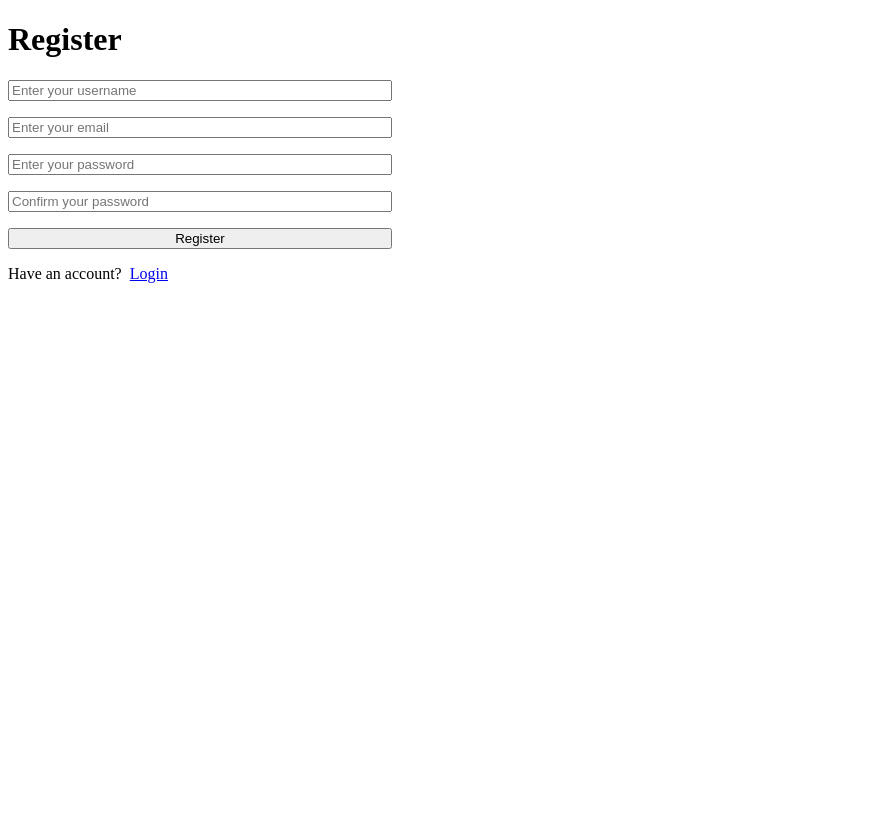
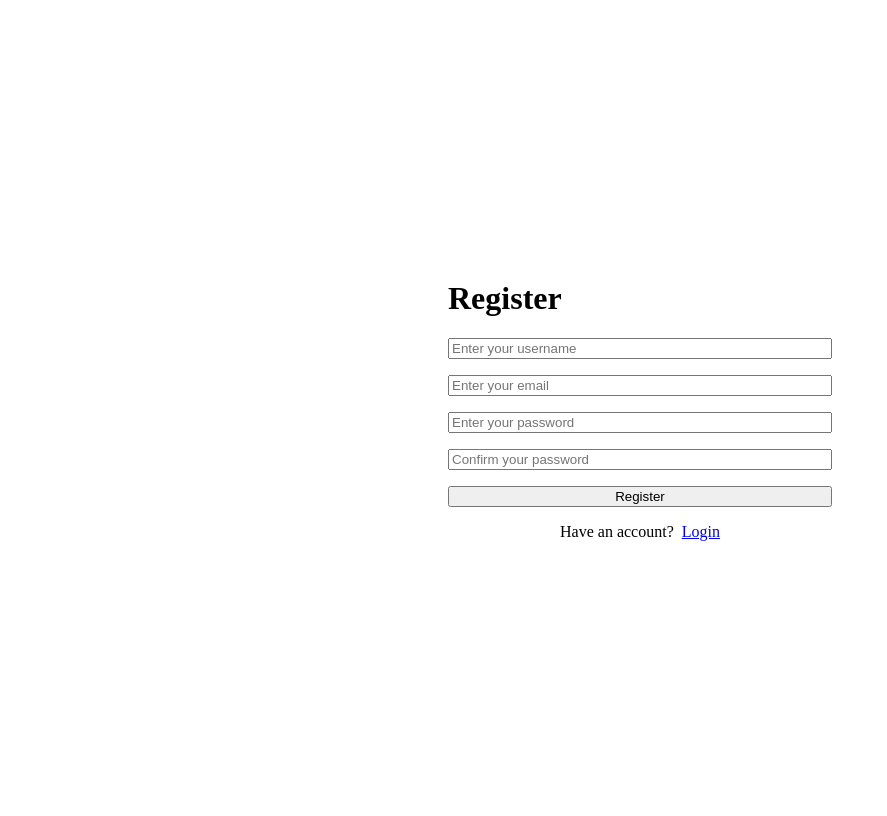
Before and after one commit to lucaliebenberg/post-it, a Django app: page /register in a window 1280 px wide. Shown: the whole page, without its empty margins (0-887 px from the left). Before the commit the page ends 283 px from the top, so only its background shows below. Run offline with Django 5.2, Linux system fonts and the light colour scheme.

Commit message:
chore: updated UI layout for register and login

```diff
--- a/templates/login.html
+++ b/templates/login.html
@@ -6,6 +6,8 @@
     <title>Log In</title>
 </head>
 
+<div style='display:flex; flex-direction: column; justify-content: center; margin: 0 auto; min-height: 100vh;'>
+    <div style='width: 100%; height: 100%; display: flex; justify-content: center; margin: 0 auto;'>
         <form method='post' action="{% url 'login' %}">
             {% csrf_token %}
             <p>{{ form.errors }}</p>
@@ -17,8 +19,10 @@
 
             <button type='submit' style='width: 30vw;'>Login</button>
         </form>
-    <div style='display: flex; flex-direction: row; align-items: center; gap: 0.5em;'>
+    </div>
+    <div style='display: flex; flex-direction: row; align-items: center; gap: 0.5em; margin: 0 auto;'>
         <p>Don't have an account?</p><a href="{% url 'register' %}">Register</a>
+    </div>
 </div>
 
 </html>
--- a/templates/register.html
+++ b/templates/register.html
@@ -5,7 +5,10 @@
     <meta name="viewport" content="width=device-width, initial-scale=1.0">
     </head>
 <title>Register</title>
-<body>
+
+
+<div style='display:flex; flex-direction: column; justify-content: center; margin: 0 auto; min-height: 100vh;'>
+    <div style='width: 100%; height: 100%; display: flex; justify-content: center; margin: 0 auto;'>
         <form method='post' action="{% url 'register' %}">
             {% csrf_token %}
             <p>{{ form.errors }}</p>
@@ -19,8 +22,9 @@
 
             <button type='submit' style='width: 30vw;'>Register</button>
         </form>
-    <div style='display: flex; flex-direction: row; align-items: center; gap: 0.5em;'>
+    </div>
+    <div style='display: flex; flex-direction: row; align-items: center; gap: 0.5em; margin: 0 auto;'>
         <p>Have an account?</p><a href="{% url 'login' %}">Login</a>
     </div>
-</body>
+</div>
 </html>
```
Lines whose indentation alone changed are shown as unchanged.
